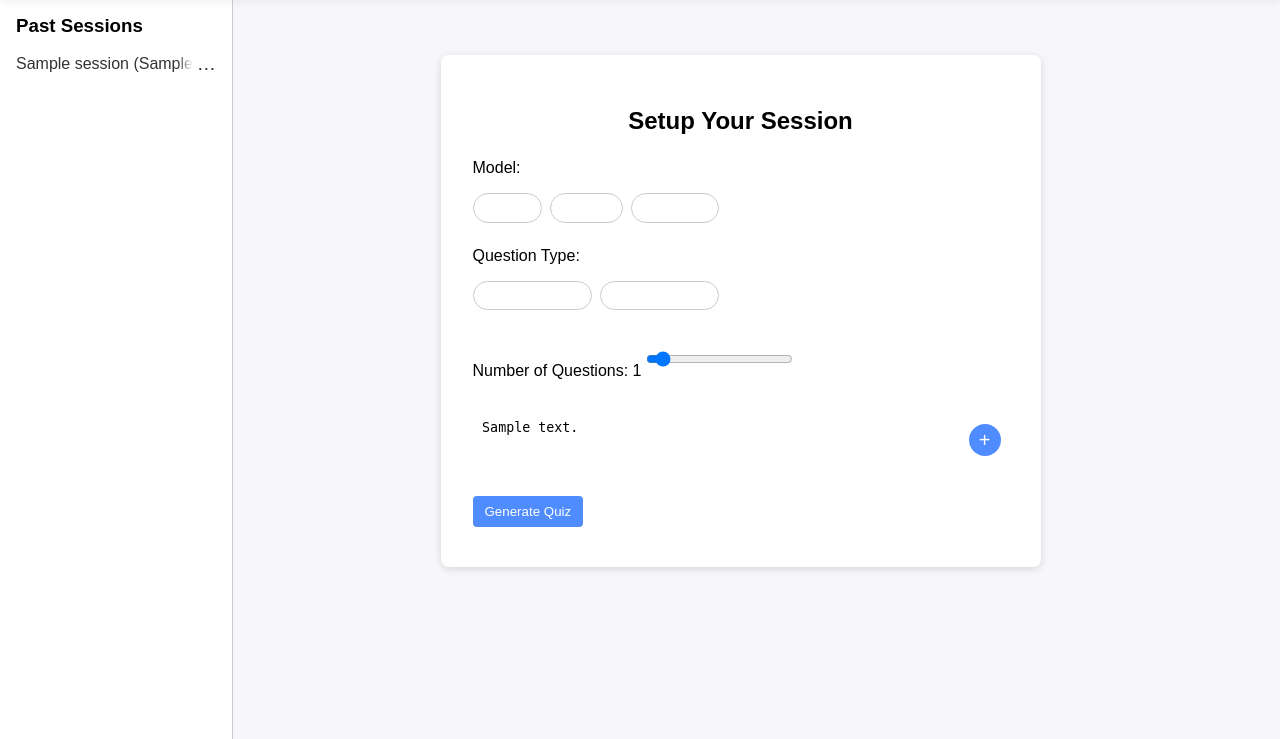
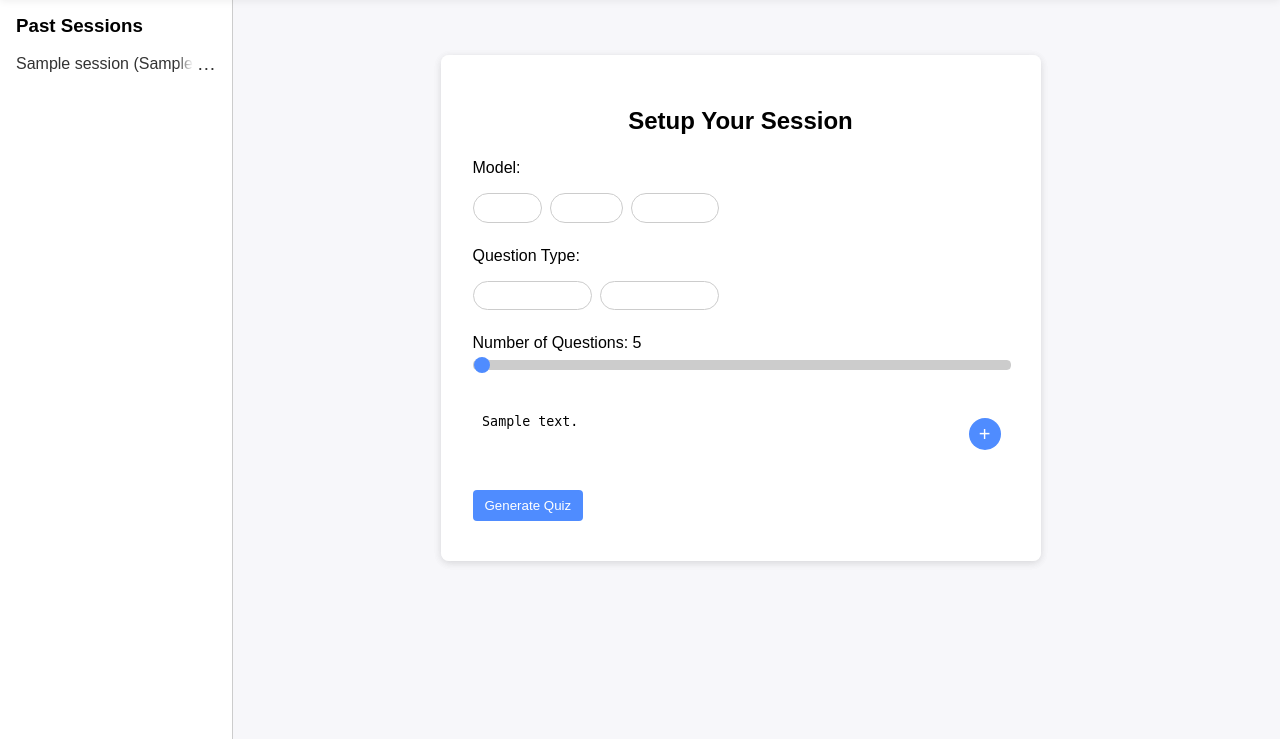
Before and after one commit to JBLarson/quizpro, a Python web app: template templates/setup.html in a window 1280 px wide. Shown: the part 61-800 px from the top of the page. Run offline with Jinja, Linux system fonts and the light colour scheme; the template is opened without the code that fills it: most values are stand-ins (such as "Sample title", 1, 10 or a date in 2020).

Commit message:
Fix slider

```diff
--- a/static/css/style.css
+++ b/static/css/style.css
@@ -1125,3 +1125,50 @@ html.dark .upload-btn {
     scrollbar-color: var(--input-border) transparent !important;
   }
 }
+
+/* Override default range input styling for the question count slider */
+input[type=range]#numQuestions {
+  -webkit-appearance: none;
+  appearance: none;
+  width: 100%;
+  height: 8px;
+  margin: 8px 0;
+  background: transparent;
+  border-radius: 4px;
+  padding: 0;
+}
+
+input[type=range]#numQuestions:focus {
+  outline: none;
+}
+
+input[type=range]#numQuestions::-webkit-slider-runnable-track {
+  background: transparent;
+  height: 8px;
+  border-radius: 4px;
+}
+
+input[type=range]#numQuestions::-webkit-slider-thumb {
+  -webkit-appearance: none;
+  appearance: none;
+  width: 16px;
+  height: 16px;
+  border-radius: 50%;
+  background: var(--button-bg);
+  cursor: pointer;
+  margin-top: -4px; /* center thumb on track */
+}
+
+input[type=range]#numQuestions::-moz-range-track {
+  background: transparent;
+  height: 8px;
+  border-radius: 4px;
+}
+
+input[type=range]#numQuestions::-moz-range-thumb {
+  width: 16px;
+  height: 16px;
+  border-radius: 50%;
+  background: var(--button-bg);
+  cursor: pointer;
+}
--- a/templates/setup.html
+++ b/templates/setup.html
@@ -322,9 +322,24 @@
 				});
 			});
 		});
-		// Slider display update
+		// Slider display update and fill background
 		const slider = document.getElementById('numQuestions');
-		slider.addEventListener('input', e => document.getElementById('countDisplay').textContent = e.target.value);
+		const countDisplay = document.getElementById('countDisplay');
+		function updateSliderBackground() {
+			const min = Number(slider.min);
+			const max = Number(slider.max);
+			const val = Number(slider.value);
+			const percentage = ((val - min) / (max - min)) * 100;
+			slider.style.background = `linear-gradient(to right, var(--button-bg) ${percentage}%, var(--input-border) ${percentage}%)`;
+		}
+		// Initialize display and background
+		countDisplay.textContent = slider.value;
+		updateSliderBackground();
+		// Update on input
+		slider.addEventListener('input', (e) => {
+			countDisplay.textContent = e.target.value;
+			updateSliderBackground();
+		});
 		// File attach and chips
 		const uploadBtn = document.getElementById('uploadBtn');
 		const fileInput = document.getElementById('fileInput');
```
